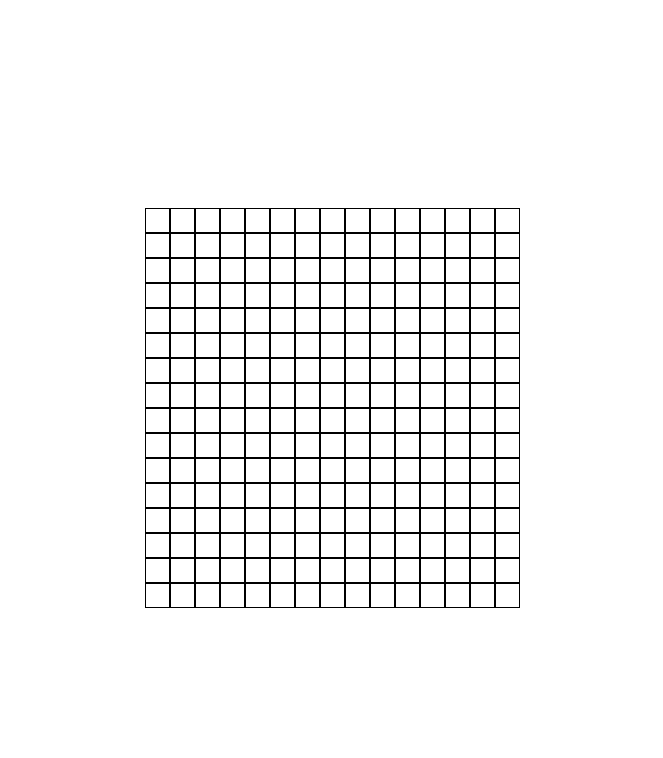
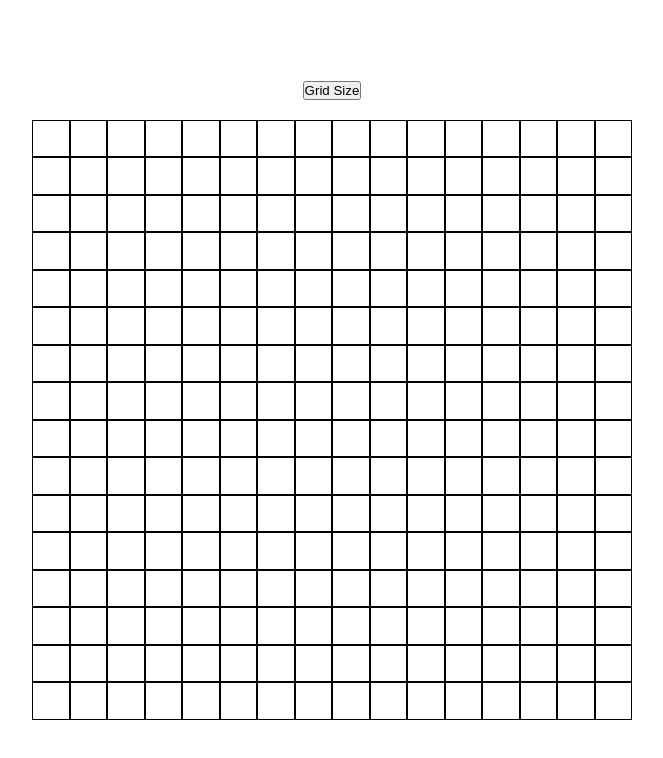
Before and after one commit to FuMinHuang/odin-Etch-a-Sketch, a plain HTML site: page index.html in a window 1280 px wide. Shown: the whole page, without its empty margins (308-971 px from the left). Drawn offline with Linux system fonts and the light colour scheme.

Commit message:
Completed the assignment
- Add create grid function
- Add hover effect
- Add button for user input square number per side

```diff
--- a/css/style.css
+++ b/css/style.css
@@ -1,29 +1,36 @@
 * {
-    box-sizing: border-box;
+    margin: 0;
+    padding: 0;
 }
 
 body {
     min-height: 100vh;
     display: flex;
+    flex-direction: column;
     justify-content: center;
     align-items: center;
 }
 
-.container {
+#container {
     display: flex;
-    flex-wrap: wrap;
-    justify-content: center;
+    flex-direction: column;
+    width: 600px;
+    height: 600px;
+  }
+
+#container>div {
+    display: flex;
+    flex: 1;
+
 }
 
-.container>div {
+.square {
+    flex: 1;
     border: 1px solid black;
-    height: 25px;
-    width: 25px;
+    box-sizing: border-box;
+    display: inline-block;
+  }
+
+button {
+    margin-bottom: 20px;
 }
-
-/* Make the divs appear as a grid */
-.container>div:nth-child(16n + 1) {
-    width: 100%;
-    border: 0;
-    height: 0;
-}
--- a/index.html
+++ b/index.html
@@ -10,6 +10,7 @@
 <script src="./js/script.js" defer></script>
 
 <body>
-    <div class="container"></div>
+    <button class="grids">Grid Size</button>
+    <div id="container"></div>
 </body>
 </html>
--- a/js/script.js
+++ b/js/script.js
@@ -1,8 +1,14 @@
-// Create a 16x16 grid of square divs
-for (i = 0; i < 256; i++) {
+const container = document.querySelector("#container");
+
+// Create a grid of square divs
+function createGrid(numSquare) {
+    for (let i = 0; i < numSquare; i++) {
+        const row = container.appendChild(document.createElement("div"));
+        row.className = "row";
+        for (let j = 0; j < numSquare; j++) {
             const square = document.createElement("div");
             square.className = "square";
-    document.querySelector(".container").appendChild(square);
+            row.appendChild(square);
 
             // Hover effect
             square.addEventListener(
@@ -11,11 +17,29 @@ for (i = 0; i < 256; i++) {
                     // highlight the mouseenter target
                     event.target.style.backgroundColor = "aqua";
 
-            // reset the color after a short delay
+                    //reset the color after a short delay
                     setTimeout(() => {
                         event.target.style.backgroundColor = "";
                     }, 500);
-        },
-        false,
-    );
                 }
+            )
+        }
+    }
+}
+
+// Create a basic 16 x 16 grid
+createGrid(16);
+
+// Asking squares per side input
+let squaresInput = 0;
+const gridsButton = document.querySelector(".grids");
+gridsButton.addEventListener("click", () => {
+    // Remove the existing grid
+    const container = document.querySelector("#container");
+    while (container.firstChild) {
+        container.removeChild(container.firstChild);
+    }
+
+    // Asking for the number of squares per side for the new grid
+    squaresInput = prompt("How many squares per side for the new grid?", );
+    createGrid(squaresInput);});
```
Lines whose indentation alone changed are shown as unchanged.
